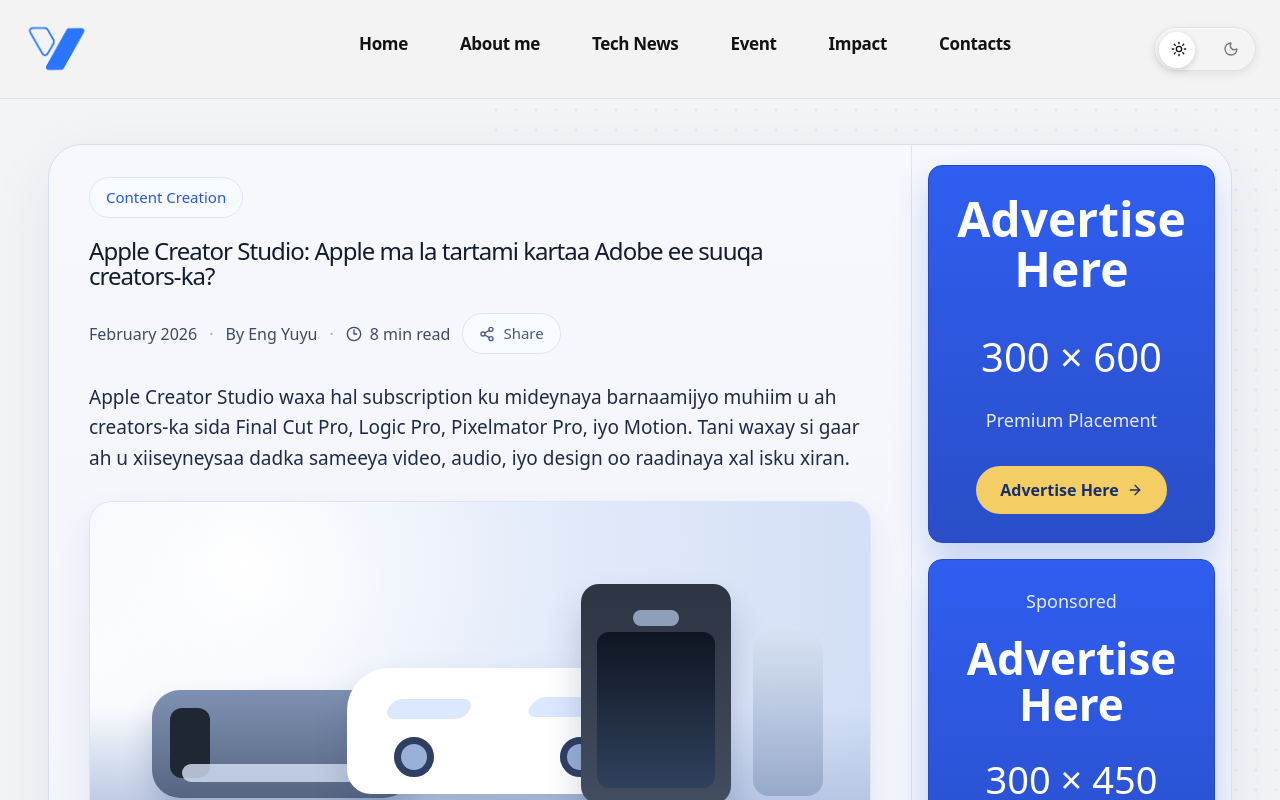
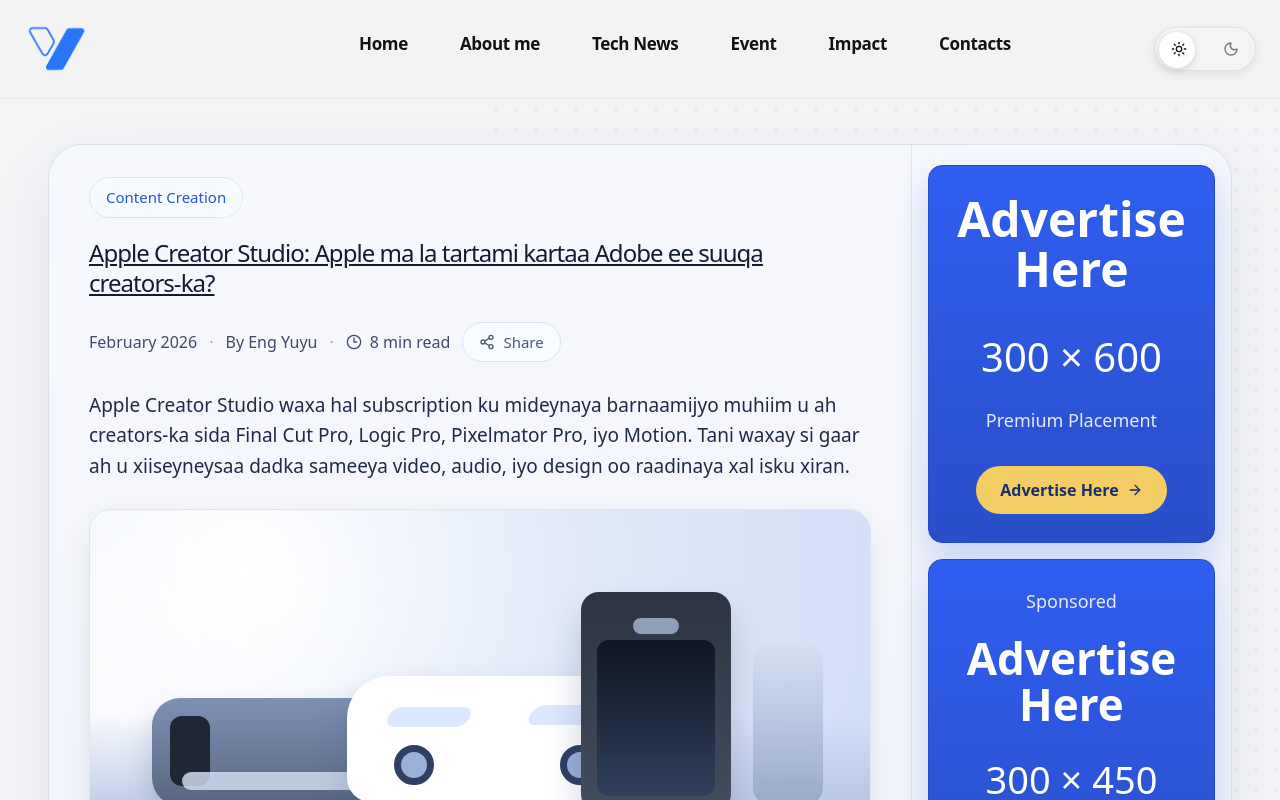
Before and after one commit to IshakAbdiazizHussen/Eng.yusuf-vision, a Next.js app: page /tech-blog/apple-creator-studio in a window 1280 px wide. Shown: the top 800 px of the page. Built offline with nearby package versions, Linux system fonts and the light colour scheme; no server answers.

Commit message:
making fixed with fonts and text alignment

```diff
--- a/src/app/tech-blog/[slug]/page.tsx
+++ b/src/app/tech-blog/[slug]/page.tsx
@@ -5,14 +5,8 @@
 import { ArticleDiscussion } from "@/components/article-discussion"
 import { ArticleShareButton } from "@/components/article-share-button"
 import { PageFrame } from "@/components/page-frame"
-import {
-  TechBlogFooterBanner,
-  TechBlogNewsletterSection,
-} from "@/components/tech-blog-sections"
-import {
-  getArticleBySlug,
-  techArticles,
-} from "@/lib/tech-blog-data"
+import { TechBlogFooterBanner, TechBlogNewsletterSection } from "@/components/tech-blog-sections"
+import { getArticleBySlug, techArticles } from "@/lib/tech-blog-data"
 
 type ArticlePageProps = {
   params: Promise<{ slug: string }>
@@ -71,11 +65,11 @@
                 {article.category}
               </span>
 
-              <h1 className="mt-5 max-w-[760px] text-2xl font-medium leading-[1.08] tracking-[-0.04em] text-[#131b31] dark:text-[#f4f7ff] sm:text-2xl">
+              <h1 className="mt-5 max-w-[760px] text-2xl underline font-medium leading-tight tracking-[-0.04em] text-[#131b31] dark:text-[#f4f7ff] ">
                 {article.title}
               </h1>
 
-              <div className="mt-6 flex flex-wrap items-center gap-3 text-[16px] text-[#3e4a66] dark:text-[#c7d5f3]">
+              <div className="mt-6 flex flex-wrap items-center gap-x-3 gap-y-4 text-[16px] text-[#3e4a66] dark:text-[#c7d5f3]">
                 <span>{article.date}</span>
                 <span className="text-[#9aa6bf] dark:text-[#6f83ac]">·</span>
                 <span>By Eng Yuyu</span>
@@ -87,7 +81,7 @@
                 <ArticleShareButton
                   title={article.title}
                   label="Share"
-                  className="inline-flex items-center gap-2 rounded-full border border-[#dbe4f2] bg-[#f8fbff] px-4 py-2 text-[15px] font-medium text-[#4a5b7b] transition-colors hover:bg-[#edf3ff] dark:border-[#354661] dark:bg-[#243049] dark:text-[#dce7ff] dark:hover:bg-[#2d3a56]"
+                  className="ml-auto inline-flex items-center gap-2 rounded-full border border-[#dbe4f2] bg-[#f8fbff] px-4 py-2 text-[15px] font-medium text-[#4a5b7b] transition-colors hover:bg-[#edf3ff] dark:border-[#354661] dark:bg-[#243049] dark:text-[#dce7ff] dark:hover:bg-[#2d3a56]"
                   messageAlignClassName="items-start"
                 />
               </div>
```
